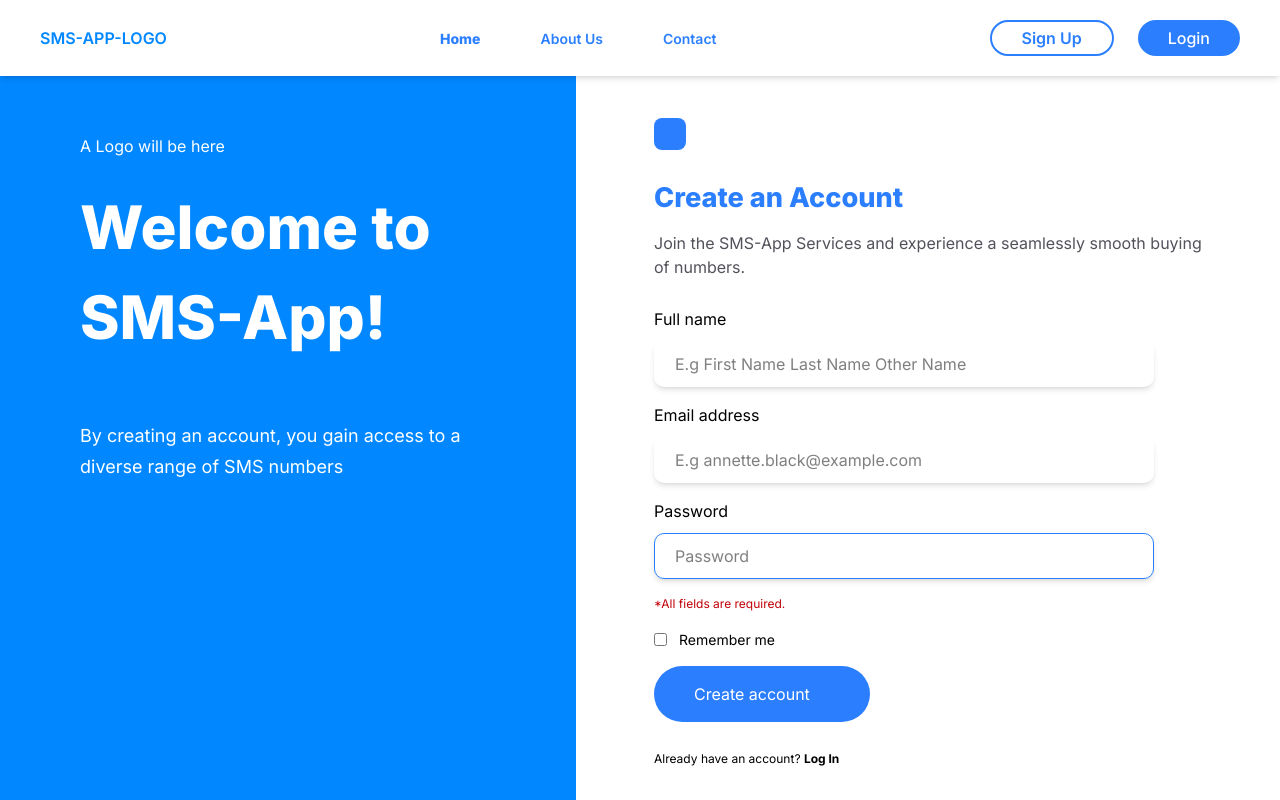
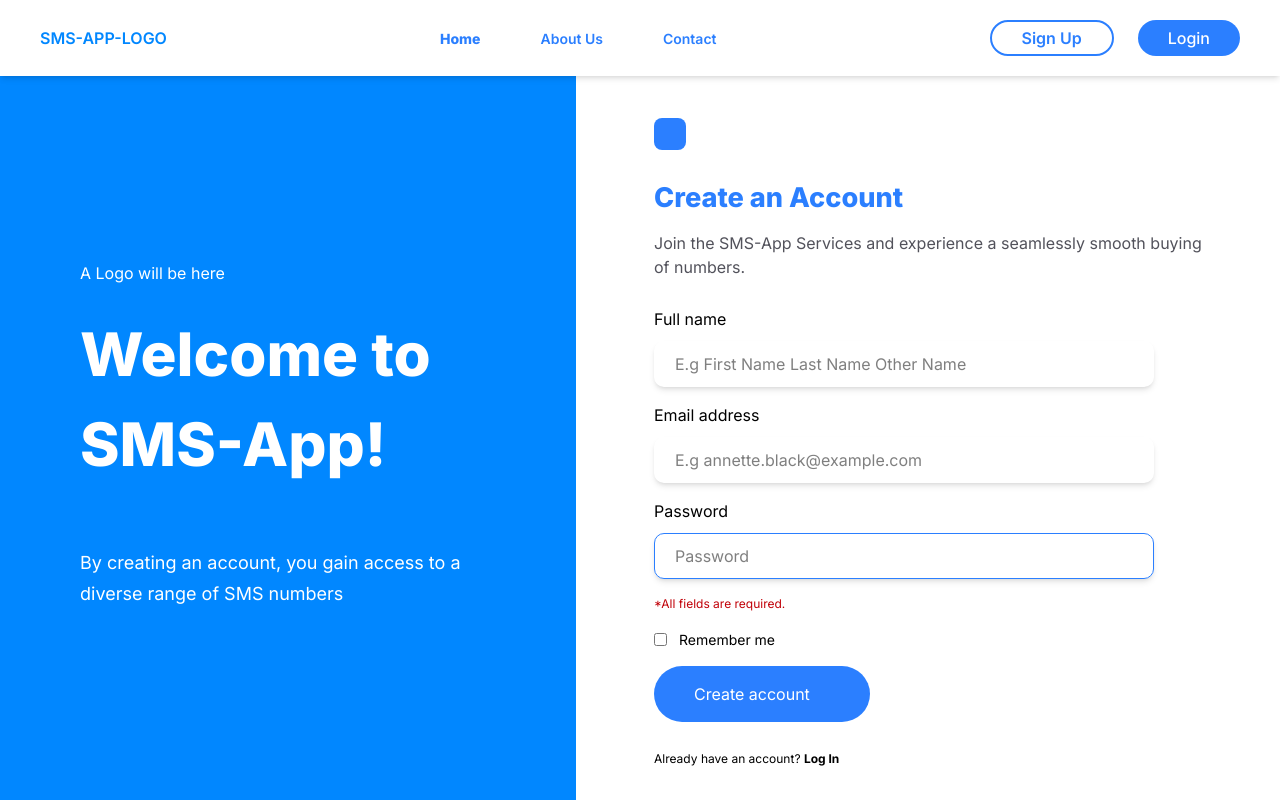
Before and after one commit to Folayimi/sms-app, a Next.js app: page /signup in a window 1280 px wide. Built offline with nearby package versions, Linux system fonts and the light colour scheme; some icons are missing.

Commit message:
made some changes

```diff
--- a/src/components/SignIn.tsx
+++ b/src/components/SignIn.tsx
@@ -13,9 +13,9 @@ const SignIn = () => {
         style={{ height: "calc(100vh - 70px)" }}
       >
         <div
-          className="w-[45%] h-full bg-[#0187FF] py-[4em] px-[5em] text-white"
+          className="w-[45%] h-full bg-[#0187FF] flexmm py-[4em] px-[5em] text-white"
         >
-          <div className="w-full cflexss gap-[1.5em]">
+          <div className="w-full max-w-[650px] cflexss gap-[1.5em]">
             <h1>A Logo will be here </h1>
             <div className="cflexss gap-[50px]">
               <h1 className="text-[60px] text-white font-[800]">
--- a/src/components/SignUp.tsx
+++ b/src/components/SignUp.tsx
@@ -10,8 +10,8 @@ const SignUp = () => {
         className="mt-[70px] w-full flex"
         style={{ height: "calc(100vh - 70px)" }}
       >
-        <div className="w-[45%] h-full bg-[#0187FF] py-[4em] px-[5em] text-white">
-          <div className="cflexss gap-[1.5em]">
+        <div className="w-[45%] h-full flexmm bg-[#0187FF] py-[4em] px-[5em] text-white">
+          <div className="w-full cflexss max-w-[650px] gap-[1.5em]">
             <h1>A Logo will be here </h1>
             <div className="cflexss gap-[50px]">
               <h1 className="text-[60px] text-white font-[800]">
```
